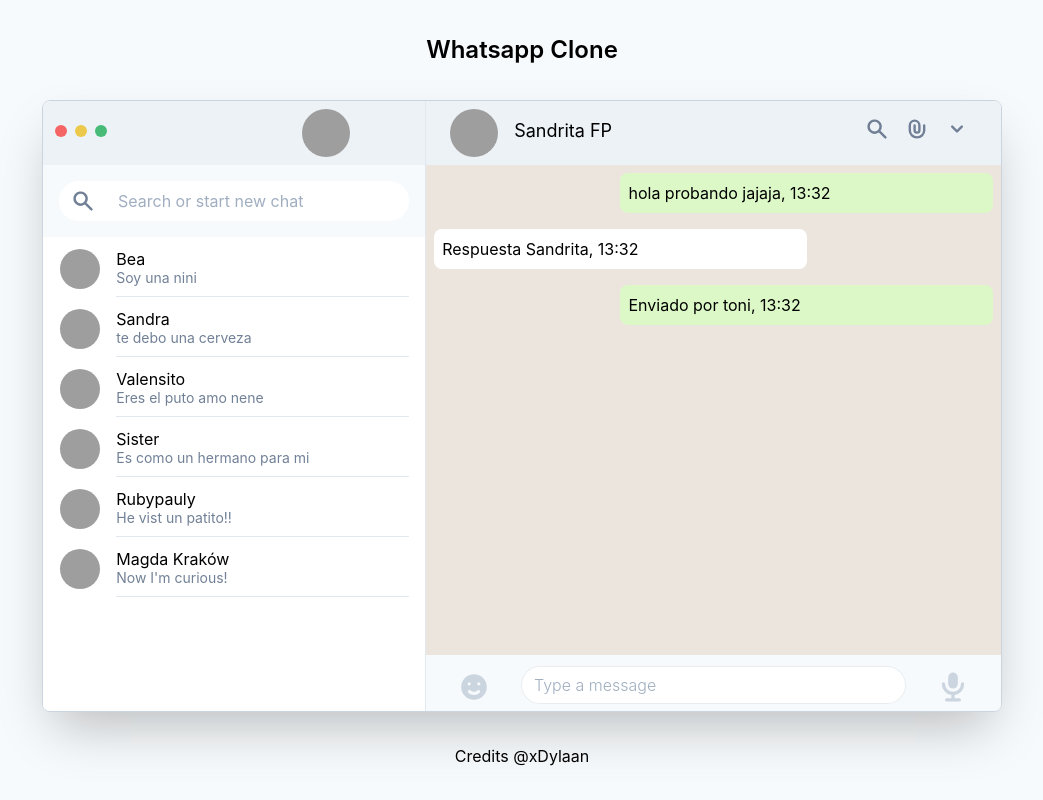
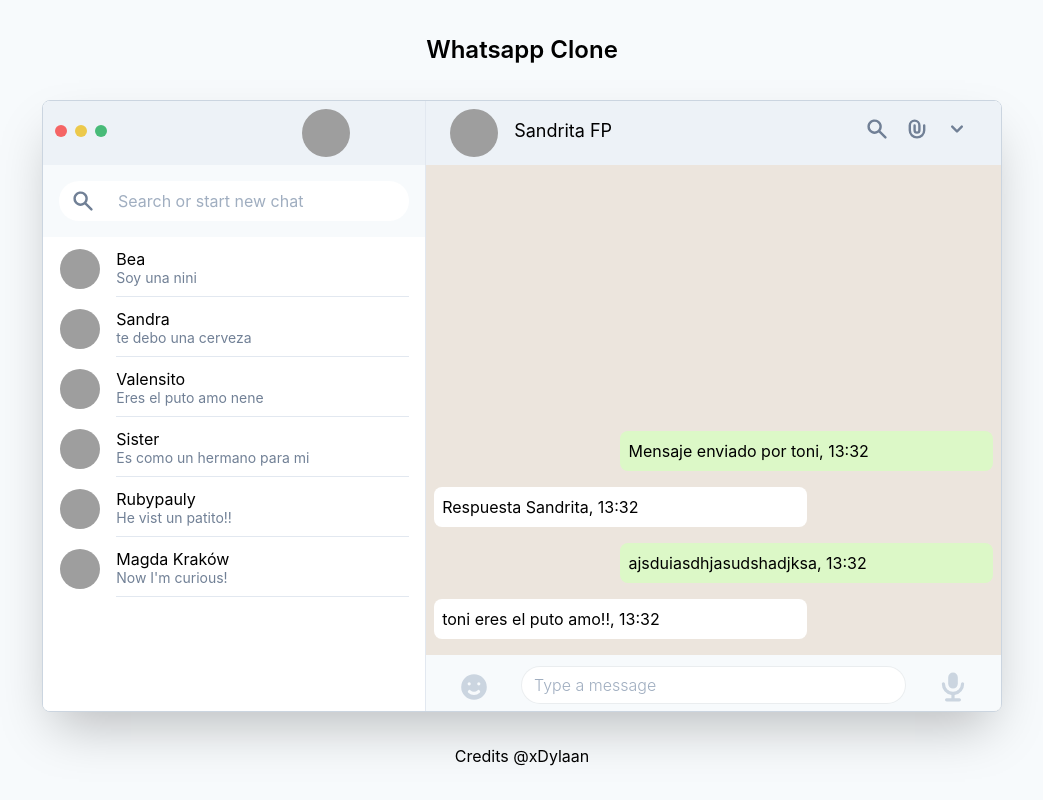
Before and after one commit to toniramon/whatsapp_clone_react_tailwindcss, a React (Create React App) app: page / in a window 1280 px wide. Shown: the whole page, without its empty margins (118-1161 px from the left). Built offline with nearby package versions, Linux system fonts and the light colour scheme; grey boxes are pictures that could not be loaded.

Commit message:
messages loaded in right order and not overflowing

```diff
--- a/src/App.js
+++ b/src/App.js
@@ -36,7 +36,7 @@
       messages: [
         {
           messageType: "sent",
-          text: "Enviado por toni",
+          text: "Mensaje enviado por toni",
           time: new Date(),
         },
         {
@@ -46,7 +46,12 @@
         },
         {
           messageType: "sent",
-          text: "hola probando jajaja",
+          text: "ajsduiasdhjasudshadjksa",
+          time: new Date(),
+        },
+        {
+          messageType: "received",
+          text: "toni eres el puto amo!!",
           time: new Date(),
         },
       ],
@@ -174,8 +179,11 @@
               </div>
             </div>
             <div className="h-full bg-whatsapp-container">
-              <div className="flex flex-col-reverse w-full">
-                {this.state.messages.map((message) => (
+              <div className="flex flex-col-reverse w-full h-full pb-32">
+                {this.state.messages
+                  .slice(0)
+                  .reverse()
+                  .map((message) => (
                     <div
                       key={message.time}
                       className={
```
Lines whose indentation alone changed are shown as unchanged.
